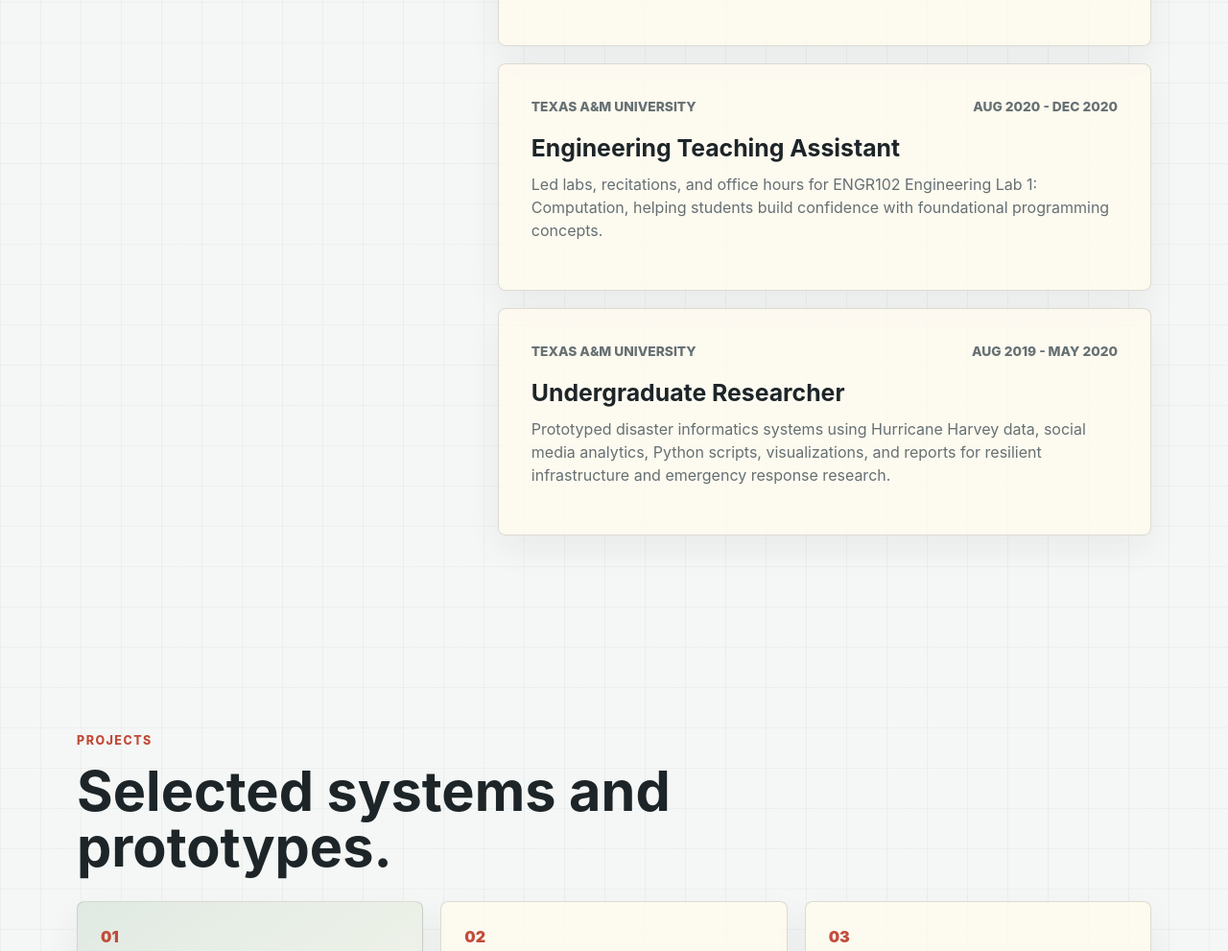
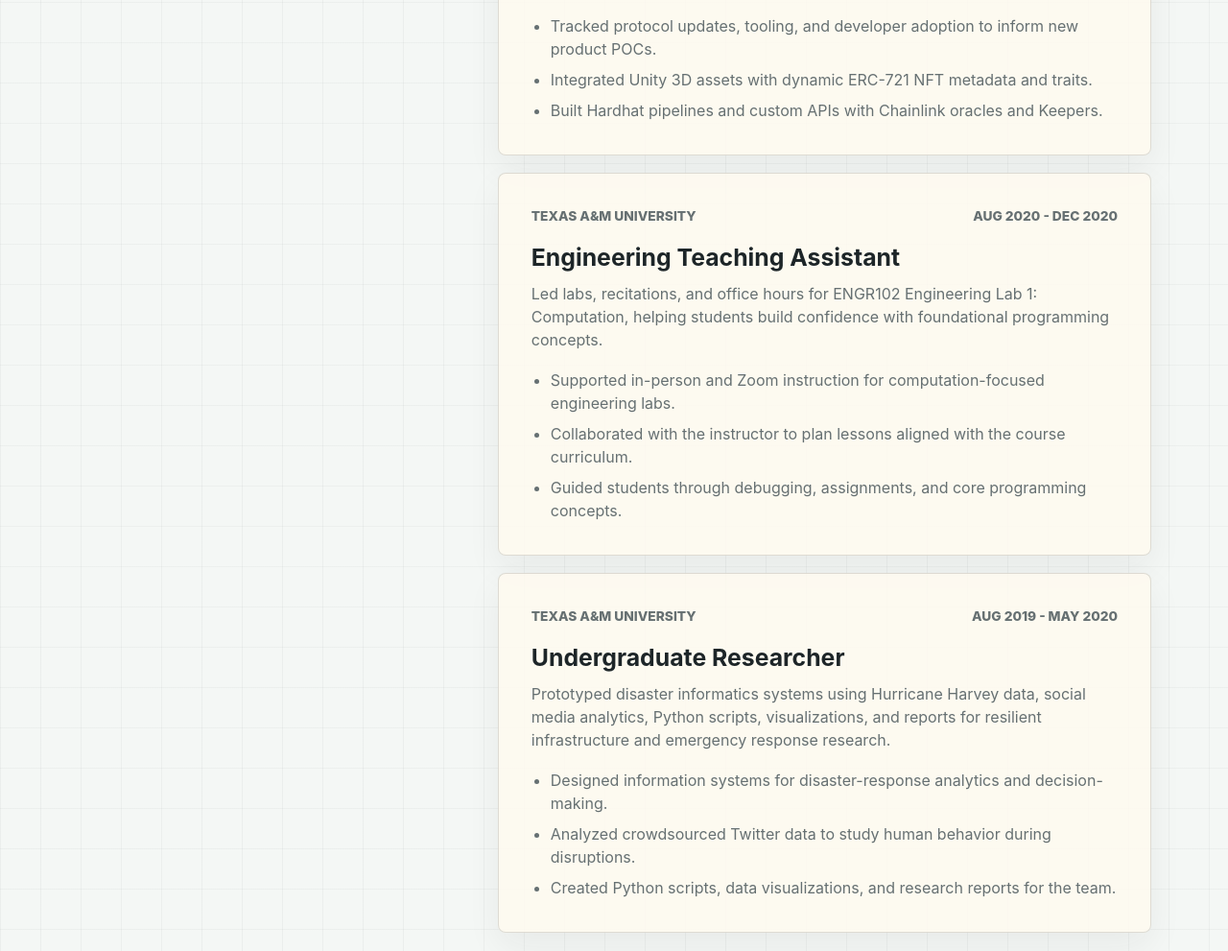
Before and after one commit to david-hung/david-hung.github.io, a plain HTML site: page index.html in a window 1280 px wide. Shown: the part 2182-3173 px from the top of the page at 96% size. Drawn offline with Linux system fonts and the light colour scheme.

Commit message:
Update experience bullets and GPA

```diff
--- a/index.html
+++ b/index.html
@@ -135,6 +135,11 @@
               project with dynamic ERC-721 NFTs, Unity 3D assets, Hardhat pipelines, custom APIs,
               and Chainlink automation.
             </p>
+            <ul>
+              <li>Tracked protocol updates, tooling, and developer adoption to inform new product POCs.</li>
+              <li>Integrated Unity 3D assets with dynamic ERC-721 NFT metadata and traits.</li>
+              <li>Built Hardhat pipelines and custom APIs with Chainlink oracles and Keepers.</li>
+            </ul>
           </article>
 
           <article class="timeline-item">
@@ -147,6 +152,11 @@
               Led labs, recitations, and office hours for ENGR102 Engineering Lab 1: Computation,
               helping students build confidence with foundational programming concepts.
             </p>
+            <ul>
+              <li>Supported in-person and Zoom instruction for computation-focused engineering labs.</li>
+              <li>Collaborated with the instructor to plan lessons aligned with the course curriculum.</li>
+              <li>Guided students through debugging, assignments, and core programming concepts.</li>
+            </ul>
           </article>
 
           <article class="timeline-item">
@@ -160,6 +170,11 @@
               analytics, Python scripts, visualizations, and reports for resilient infrastructure
               and emergency response research.
             </p>
+            <ul>
+              <li>Designed information systems for disaster-response analytics and decision-making.</li>
+              <li>Analyzed crowdsourced Twitter data to study human behavior during disruptions.</li>
+              <li>Created Python scripts, data visualizations, and research reports for the team.</li>
+            </ul>
           </article>
         </div>
       </section>
@@ -239,7 +254,7 @@
           <article>
             <span class="degree-label">Master of Computer Science</span>
             <h3>MCS, Non-Thesis Computer Science</h3>
-            <p>GPA: 3.8 / 4.0 / Aug 2023 - Aug 2026</p>
+            <p>GPA: 3.9 / 4.0 / Aug 2023 - Aug 2026</p>
           </article>
           <article>
             <span class="degree-label">Bachelor of Science</span>
```
